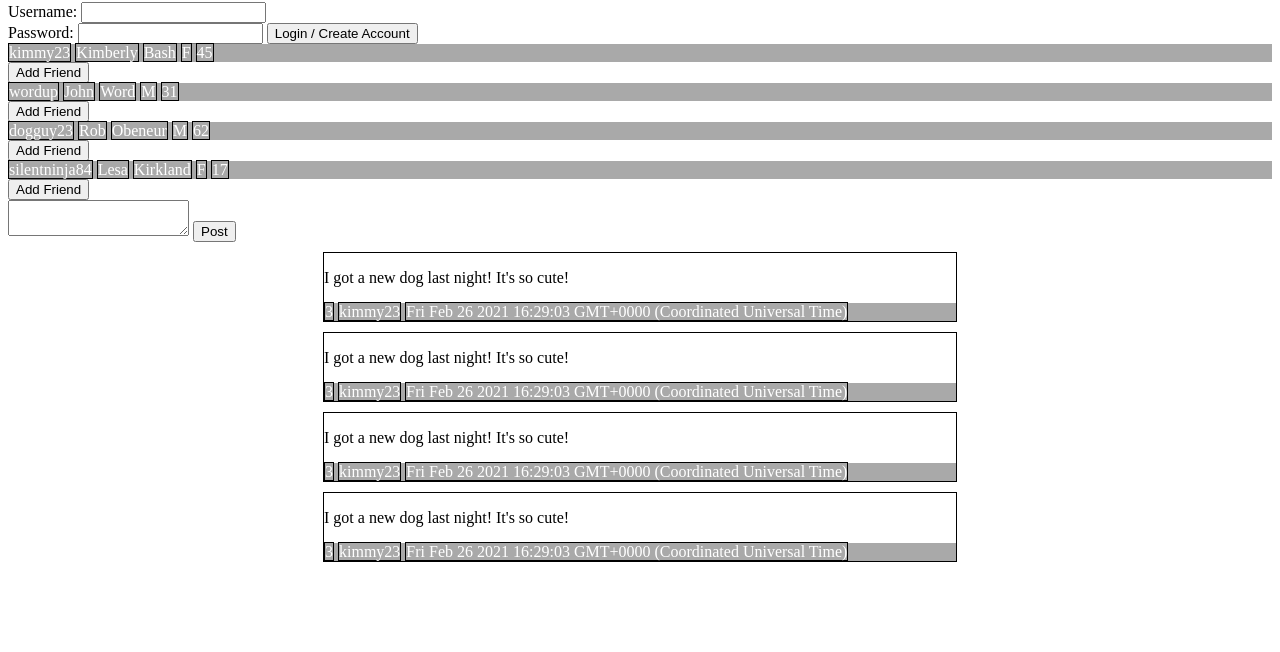
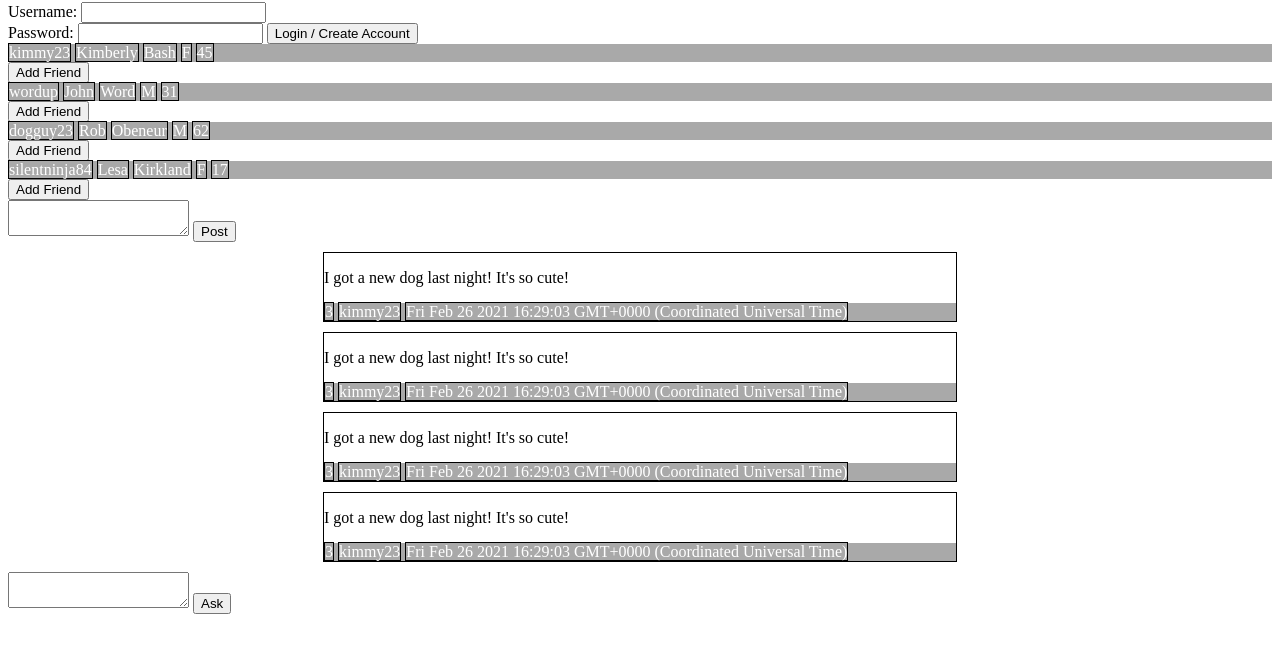
Before and after one commit to nvcompsci/Social-CS22021, a plain HTML site: page public/index.html in a window 1280 px wide. Shown: the part 78-730 px from the top of the page. Drawn offline with Linux system fonts and the light colour scheme.

Commit message:
redo challenges 2-3

```diff
--- a/public/index.html
+++ b/public/index.html
@@ -26,6 +26,13 @@
     <section id="posts">
 
     </section>
+    <section id="items">
+
+    </section>
+    <form id="submitQuestion">
+        <textarea id="newQuestion"></textarea>
+        <input type="submit" value="Ask" />
+    </form>
 
     <script src="script.js"></script>
 </body>
--- a/public/script.js
+++ b/public/script.js
@@ -1,4 +1,5 @@
 //2. User can create new post, send to server
+//R2. User can submit a question
 const $postContainer = document.getElementById("posts")
 //1.1 js reference to the section element with id users
 const $usersContainer = document.getElementById("users")
@@ -9,6 +10,7 @@ document.getElementById("login")
 //2.1 Set createPost function as onsubmit handler for the create post form
 document.getElementById("createPost")
     .onsubmit = createPost
+//R2.1 Set submitQuestion function as onsubmit handler for the submit question form
 
 spawnPosts()
 //1.4 call function to spawn user elements
@@ -32,6 +34,8 @@ function createPost(e) {
         .then(res => console.log(res.body))
         .catch(error => console.error(error))
 }
+
+//R2.2 Define function submitQuestion to send question to server
 
 function login(e) {
     e.preventDefault()
```
Also changed, not shown: server.js (+10 -0 lines).
